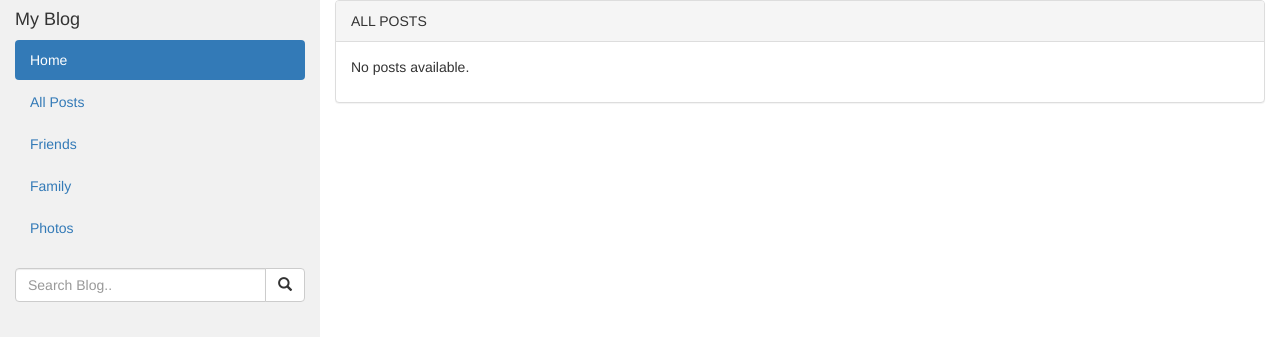
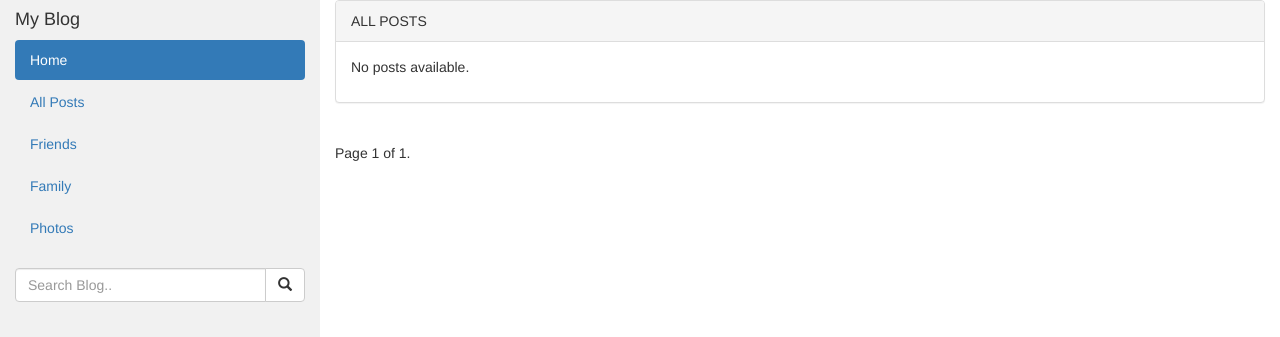
Before and after one commit to Antoine-Ringnyu/my-blog, a Django app: page /blog/posts in a window 1280 px wide. Shown: the top 337 px of the page. Run offline with Django 5.2, Linux system fonts and the light colour scheme; data that the repository does not hold is empty; some libraries are stand-ins or nearby versions.

Commit message:
add pagination to list of posts

```diff
--- a/core/blog/templates/base.html
+++ b/core/blog/templates/base.html
@@ -66,21 +66,23 @@
 
         <!-- Pagination block -->
         {% block pagination %}
-          {% if is_paginated %}
           <div class="pagination">
-                  <span class="page-links">
+          <span class="step-links">
               {% if page_obj.has_previous %}
-                          <a href="{{ request.path }}?page={{ page_obj.previous_page_number }}">previous</a>
+                  <a href="?page=1">&laquo; first</a>
+                  <a href="?page={{ page_obj.previous_page_number }}">previous</a>
               {% endif %}
-                      <span class="page-current">
+
+              <span class="current">
                   Page {{ page_obj.number }} of {{ page_obj.paginator.num_pages }}.
               </span>
+
               {% if page_obj.has_next %}
-                          <a href="{{ request.path }}?page={{ page_obj.next_page_number }}">next</a>
+                  <a href="?page={{ page_obj.next_page_number }}">next</a>
+                  <a href="?page={{ page_obj.paginator.num_pages }}">last &raquo;</a>
               {% endif %}
           </span>
       </div>
-          {% endif %}
         {% endblock %}
     </div>
   </div>
--- a/core/blog/templates/blog/index.html
+++ b/core/blog/templates/blog/index.html
@@ -3,7 +3,7 @@
 {% block content %}
    <h4><small>RECENT POSTS</small></h4>
     <!-- display posts -->
-     {% for post in posts %}
+     {% for post in page_obj %}
       <hr>
       <h2>{{ post.title }}</h2>
       <h5><span class="glyphicon glyphicon-time"></span> Post by {{ post.author }}, {{ post.created_at }}</h5>
--- a/core/blog/views.py
+++ b/core/blog/views.py
@@ -1,20 +1,30 @@
 from django.shortcuts import render
 from .models import Post
 from django.views import generic
+from django.core.paginator import Paginator
+
 
 # Create your views here.
 
 def index(request):
     # get all the posts
 
+    # paginate_by = 1  # Number of posts per page
     posts = Post.objects.all().filter(status='published').order_by('-created_at')
 
-    # # get the comments for each post
-    # for post in posts:
-    #     post.comments_list = post.comments.all().order_by('-created_at')
-    # template location: core/blog/templates/blog/index.html
+    paginator = Paginator(posts, 10)  # Show 1 post per page
+    page_number = request.GET.get('page')
+    page_obj = paginator.get_page(page_number)
 
-    return render(request, 'blog/index.html', {'posts': posts})
+    # create context dictionary to pass to template
+    context = {
+        'page_obj': page_obj,
+        # 'paginate_by': paginate_by
+    }
+
+
+    return render(request, 'blog/index.html', context)
+
 
 # ###############################################################
 # POST
@@ -23,7 +33,7 @@ class PostListView(generic.ListView):
     model = Post
     # template_name = 'blog/post_list.html' # Specify your own template name/location
     context_object_name = 'posts'  # your own name for the list as a template variable
-    paginate_by = 1
+    paginate_by = 10
 
     def get_queryset(self):
         return Post.objects.filter(status='published').order_by('-created_at')
```
Lines whose indentation alone changed are shown as unchanged.
